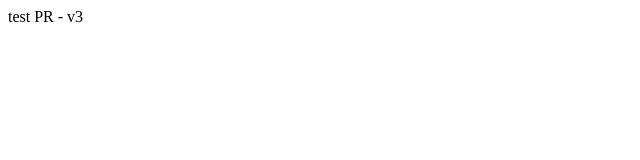
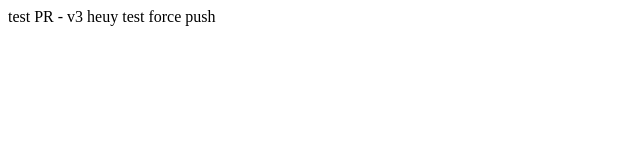
Before and after one commit to Brailor/netlify-test, a website: page page/index.html in a window 1280 px wide. Shown: the whole page, without its empty margins (0-640 px from the left). Drawn offline with Linux system fonts and the light colour scheme.

Commit message:
hey force push

```diff
--- a/page/index.html
+++ b/page/index.html
@@ -8,5 +8,7 @@
   </head>
   <body>
     test PR - v3
+    heuy
+    test force push
   </body>
 </html>
```
